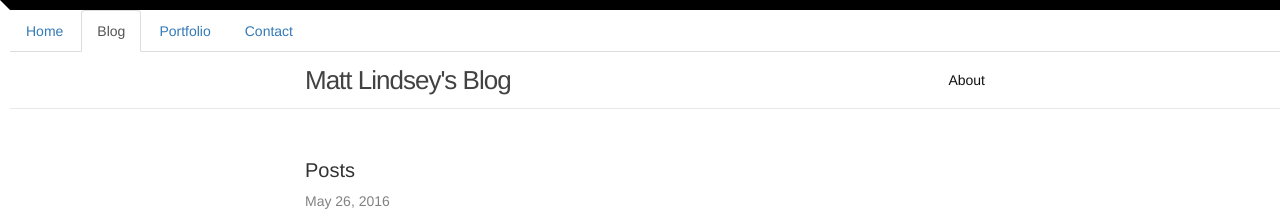
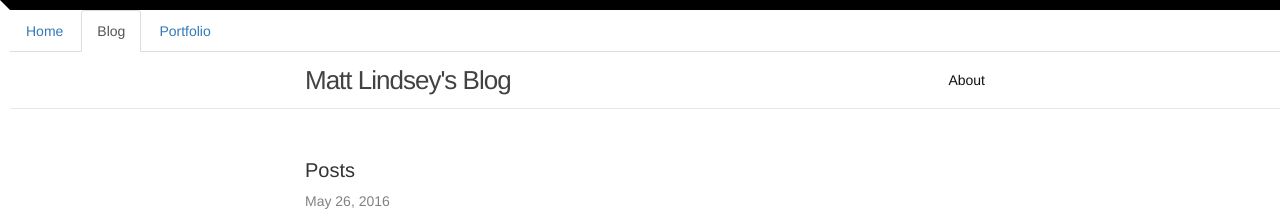
Before and after one commit to mattlindsey/mattlindsey.github.io, a Jekyll site: the page built from index.html, in a window 1280 px wide. Shown: the top 216 px of the page. Built offline with Jekyll 4.4.1, drawn with Linux system fonts in a browser that asks for light colours; nearby versions of some CDN libraries.

```diff
--- a/_includes/header.html
+++ b/_includes/header.html
@@ -3,8 +3,7 @@
     <ul class="nav nav-tabs">
         <li role="presentation"><a href="http://www.matthewrlindsey.org">Home</a></li>
         <li role="presentation" class="active"><a href="http://blog.matthewrlindsey.org">Blog</a></li>
-        <li role="presentation"><a href="#">Portfolio</a></li>
-        <li role="presentation"><a href="#address">Contact</a></li>
+        <li role="presentation"><a href="http://www.matthewrlindsey.org/portfolio.html">Portfolio</a></li>
     </ul>
 </div>
   <div class="wrapper">
```
